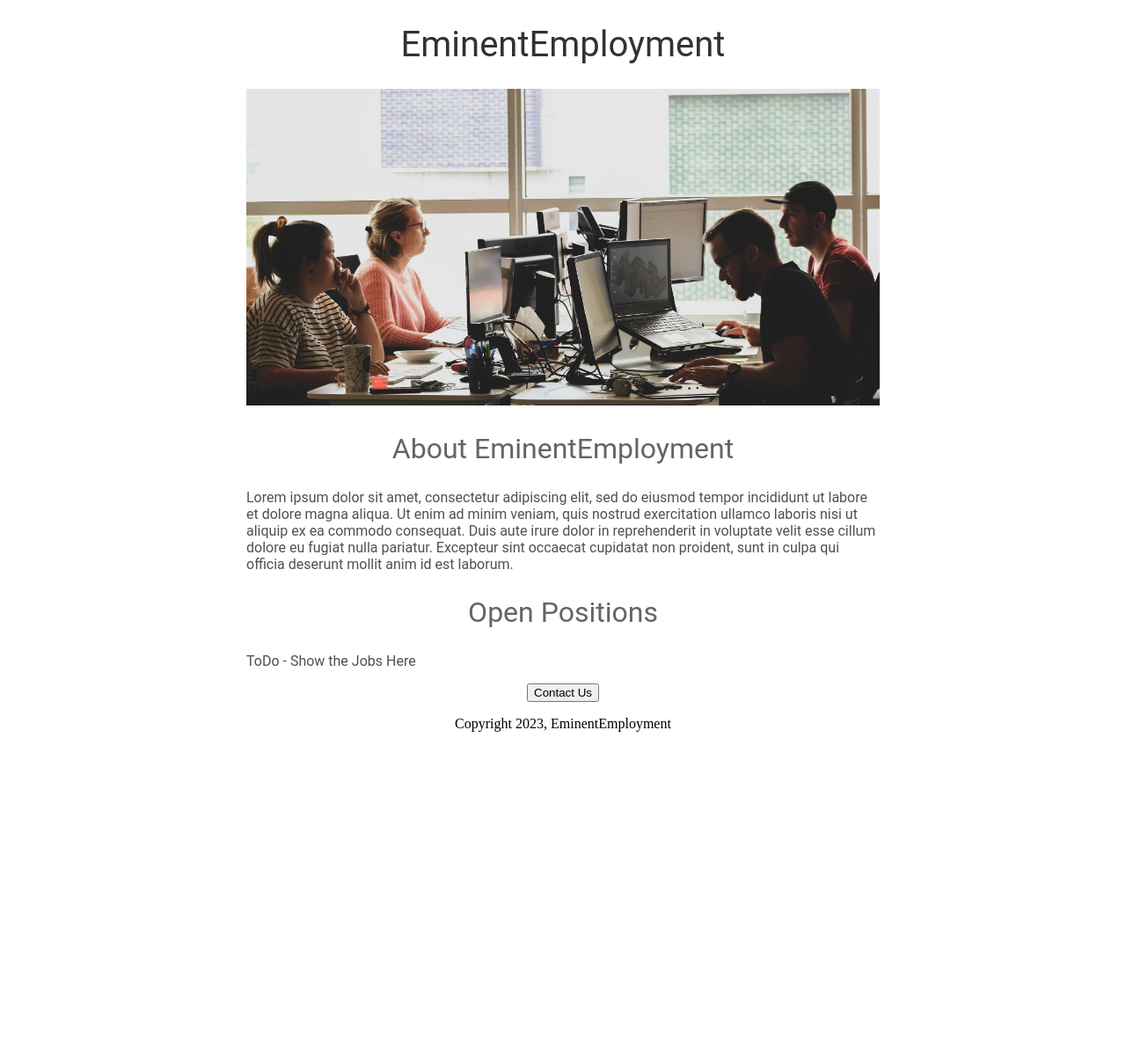
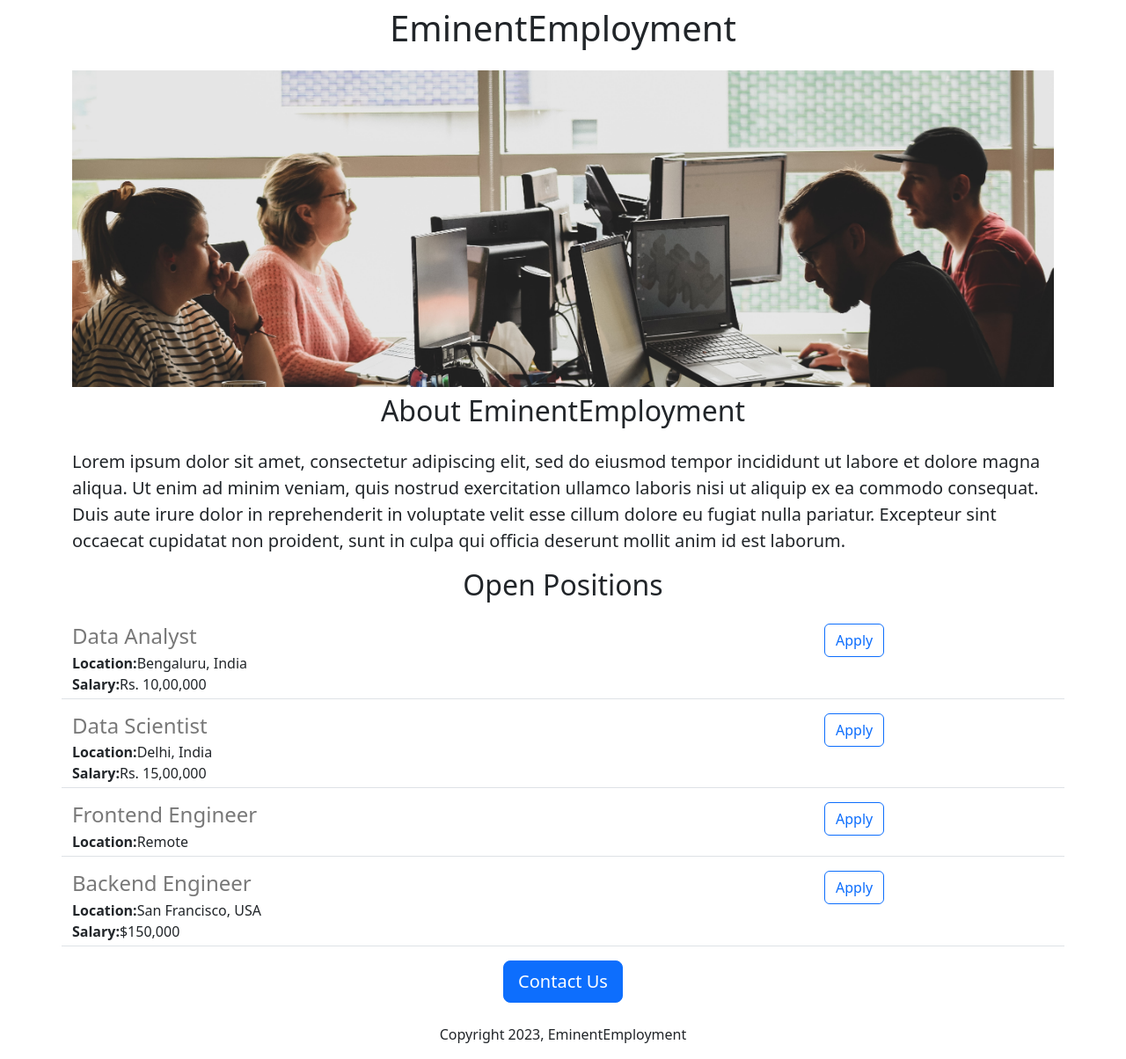
Before and after one commit to Prakharjain1211/Flask-and-Dynamic-Database-Driven-Web-App, a Flask app: page / in a window 1280 px wide. Shown: the whole page at 88% size. Before the commit the page ends 832 px from the top, so only its background shows below. Run offline with Flask 3, Linux system fonts and the light colour scheme.

Commit message:
Added dynamic data and API route

```diff
--- a/app.py
+++ b/app.py
@@ -1,10 +1,40 @@
-from flask import Flask, render_template
+from flask import Flask, render_template, jsonify
 
 app = Flask(__name__)
 
+JOBS = [
+  {
+    'id': 1,
+    'title': 'Data Analyst',
+    'location': 'Bengaluru, India',
+    'salary': 'Rs. 10,00,000'
+  },
+  {
+    'id': 2,
+    'title': 'Data Scientist',
+    'location': 'Delhi, India',
+    'salary': 'Rs. 15,00,000'
+  },
+  {
+    'id': 3,
+    'title': 'Frontend Engineer',
+    'location': 'Remote'
+  },
+  {
+    'id': 4,
+    'title': 'Backend Engineer',
+    'location': 'San Francisco, USA',
+    'salary': '$150,000'
+  }
+]
+
 @app.route("/")
 def hello():
-  return render_template("home.html")
+  return render_template("home.html",jobs = JOBS)
+
+@app.route("/api/jobs")
+def list_jobs():
+  return jsonify(JOBS)
 
 if __name__ == "__main__":
   app.run(host = '0.0.0.0',debug=True)
--- a/templates/home.html
+++ b/templates/home.html
@@ -2,57 +2,39 @@
 <html lang="en">
 
 <head>
+  <meta charset="utf-8">
+  <meta name="viewport" content="width=device-width, initial-scale=1">
+  <link href="https://cdn.jsdelivr.net/npm/bootstrap@5.2.0/dist/css/bootstrap.min.css" rel="stylesheet"
+    integrity="sha384-gH2yIJqKdNHPEq0n4Mqa/HGKIhSkIHeL5AyhkYV8i59U5AR6csBvApHHNl/vI1Bx" crossorigin="anonymous">
   <title>EminentEmployment</title>
   <style>
-    h1 {
-      font-size: 40px;
-      font-family: Roboto;
-      font-weight: normal;
-      color: rgb(50, 50, 50);
-      text-align: center;
-    }
-
     #banner {
       width: 100%;
       height: 360px;
       object-fit: cover;
     }
-
-    h2 {
-      font-family: Roboto;
-      font-size: 32px;
-      color: rgb(100, 100, 100);
-      text-align: center;
-      font-weight: normal;
-    }
-
-    .bodytext {
-      font-family: Roboto;
-      color: rgb(80, 80, 80);
-
-    }
-
-    #container {
-      max-width: 720px;
-      margin: 0 auto 0 auto;
-    }
   </style>
 </head>
 
 <body>
-  <div id="container">
-    <h1>EminentEmployment</h1>
-    <img id="banner" src="https://new-repo.prakharjain16.repl.co/static/banner.jpg" height="320">
-    <h2>About EminentEmployment</h2>
-    <p class="bodytext">Lorem ipsum dolor sit amet, consectetur adipiscing elit, sed do eiusmod tempor incididunt ut labore et dolore
+  <div class="container">
+    <h1 class="text-center mt-2 mb-4">EminentEmployment</h1>
+    <img class="img-fluid" id="banner" src="https://new-repo.prakharjain16.repl.co/static/banner.jpg" height="320">
+    <h2 class="text-center mt-2 mb-4">About EminentEmployment</h2>
+    <p class="lead">Lorem ipsum dolor sit amet, consectetur adipiscing elit, sed do eiusmod tempor incididunt ut labore
+      et dolore
       magna aliqua. Ut enim ad minim veniam, quis nostrud exercitation ullamco laboris nisi ut aliquip ex ea commodo
       consequat. Duis aute irure dolor in reprehenderit in voluptate velit esse cillum dolore eu fugiat nulla pariatur.
       Excepteur sint occaecat cupidatat non proident, sunt in culpa qui officia deserunt mollit anim id est laborum.</p>
-    <h2>Open Positions</h2>
-    <p class="bodytext">ToDo - Show the Jobs Here</p>
-    <div style="text-align:center;">
-      <button>Contact Us</button>
-      <p>Copyright 2023, EminentEmployment</p>
+    <h2 class="text-center mt-2 mb-4">Open Positions</h2>
+    <div>
+      {% for job in jobs %}
+        {% include 'jobitem.html' %}
+      {% endfor %}
+    </div>
+    <div class="text-center">
+      <button class="btn btn-primary btn-lg">Contact Us</button>
+      <p class="mt-4">Copyright 2023, EminentEmployment</p>
     </div>
   </div>
 </body>
--- /dev/null
+++ b/templates/jobitem.html
@@ -0,0 +1,17 @@
+<div class="border-bottom row" style="margin-bottom:16px; padding-bottom:4px">
+  <div class="col-9">
+    <h4
+      style="color:rgb(120, 120, 120); margin-bottom:4px;">{{job['title']}}      </h4>
+    <div>
+        <b>Location:</b>{{job['location']}}
+    </div>
+    {% if 'salary' in job %}
+    <div>
+      <b>Salary:</b>{{job['salary']}}
+    </div>
+    {% endif %}
+  </div>
+  <div class="col-3">
+    <button type="button" class="btn btn-outline-primary">Apply</button>
+  </div>
+</div>
```
